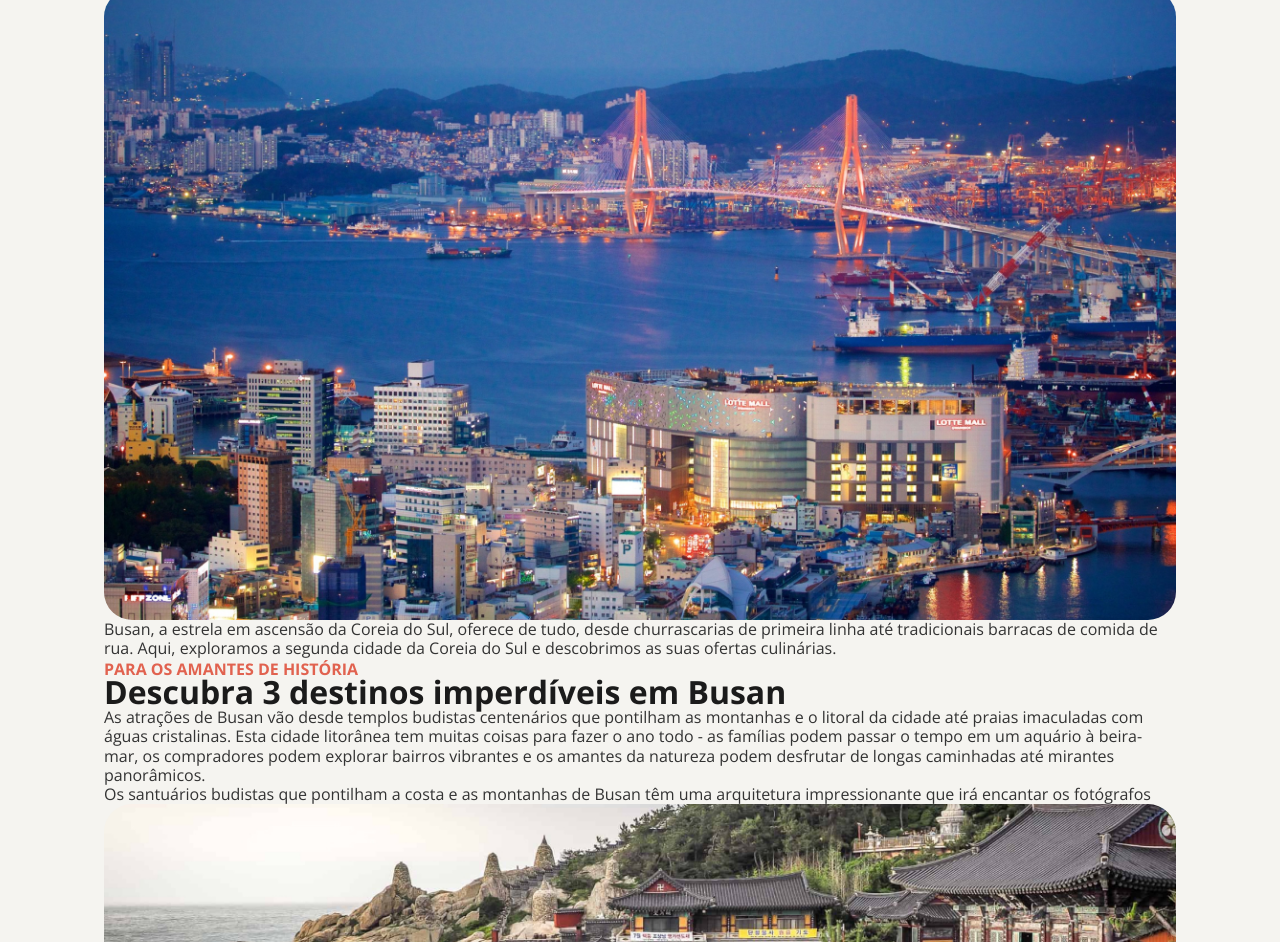
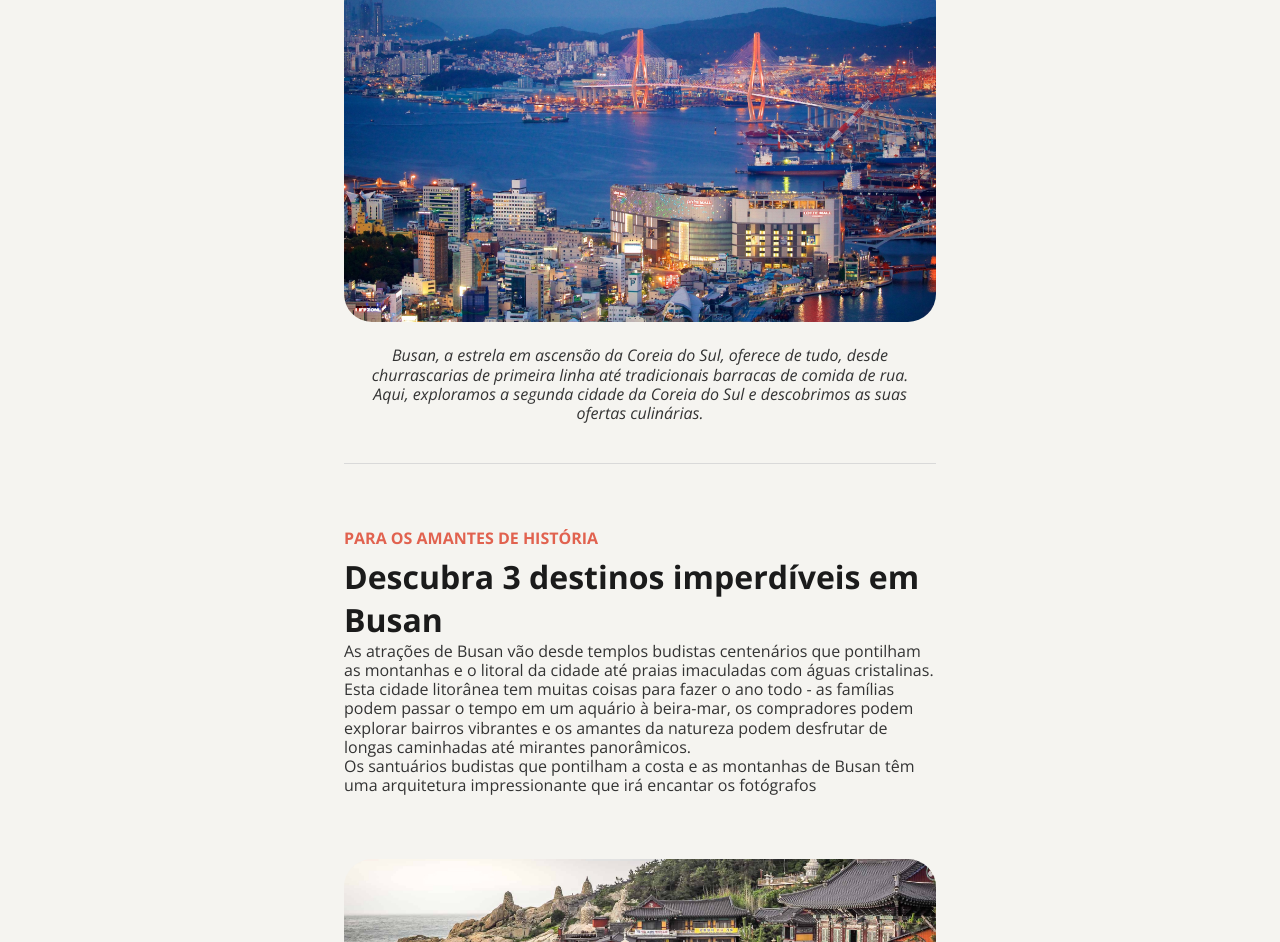
Before and after one commit to CassiaAline/LocalTuristico, a plain HTML site: page index.html in a window 1280 px wide. Shown: the part 230-1172 px from the top of the page. Drawn offline with nearby package versions, Linux system fonts and the light colour scheme.

Commit message:
espaçamentos no css

```diff
--- a/index.html
+++ b/index.html
@@ -23,6 +23,7 @@
         <p class="subtitle">
           Busan, a estrela em ascensão da Coreia do Sul, oferece de tudo, desde churrascarias de primeira linha até tradicionais barracas de comida de rua. Aqui, exploramos a segunda cidade da Coreia do Sul e descobrimos as suas ofertas culinárias.
         </p>
+        <hr>
         <div id ="discover">
         <h4>Para os amantes de história</h4>
         <h2>Descubra 3 destinos imperdíveis em Busan</h2>
@@ -30,7 +31,7 @@
           As atrações de Busan vão desde templos budistas centenários que pontilham as montanhas e o litoral da cidade até praias imaculadas com águas cristalinas. Esta cidade litorânea tem muitas coisas para fazer o ano todo - as famílias podem passar o tempo em um aquário à beira-mar, os compradores podem explorar bairros vibrantes e os amantes da natureza podem desfrutar de longas caminhadas até mirantes panorâmicos.<br>
           Os santuários budistas que pontilham a costa e as montanhas de Busan têm uma arquitetura impressionante que irá encantar os fotógrafos
         </p>
-      </div>
+        </div>
       </section>
       <div id = "temples">
       <section id="temple1">
@@ -39,13 +40,13 @@
         <p>
           O Templo Haedong Yonggungsa é um templo budista localizado no extremo nordeste de Busan. Construído em 1376, é um dos poucos templos na Coreia construídos à beira-mar - você pode desfrutar de vistas do Mar do Leste de um lado e de belas montanhas do outro.
         </p>
-          <br><br>
+          <br>
         <h5>Bom para:</h5>
         <ul class="bluelist">
             <li>História</li>
         </ul>
       </section>
-      <section id="templo2">
+      <section id="temple2">
         <img src="assets/busan-templo2.jpg" alt ="Imagem do Templo Beomeo-sa">
         <h3>2. Templo Beomeo-sa</h3>
         <p>
@@ -57,7 +58,7 @@
             <li>História</li>
         </ul>
       </section>
-      <section id="templo3">
+      <section id="temple3">
         <img src="assets/busan-templo3.jpg" alt ="Imagem do Templo Beomeo-sa">
         <h3>3. Templo Beomeo-sa</h3>
         <p>
@@ -70,6 +71,7 @@
             <li>Famílias</li>
             <li>Orçamento</li>
         </ul>
+        <hr>
       </section>
       <p>
         As melhores coisas para fazer em Busan mostram a reputação da cidade como um importante porto marítimo na Ásia. Frequentemente vista como a essência da Coreia do Sul, você experimentará uma atmosfera única em termos de diversidade étnica e cultural, já que a cidade recebe um público cosmopolita o ano todo.
--- a/style.css
+++ b/style.css
@@ -10,13 +10,14 @@
 
 body{
   background-color: #F5F4F0;
-  color: #333333;
+
 }
 
 #page {
   box-sizing: border-box;
-  width: 1120px;
-  margin: 120px auto 89px;
+  width: 50%;
+  margin-left: auto;
+  margin-right: auto;
 }
 
 img {
@@ -29,27 +30,40 @@ main {
   padding: 24px;
 }
 
-h1, h2, h3 {
-  color: #1B1B1B;
+p{
+  color: #333333;
+  text-align: left;
+  font-size: 16px;
 }
 
-h1, h2 {
-  margin-bottom: 4px;
-  line-height: 150%;
+#discover{
+  margin-bottom: 64px;
+}
+
+hr {
+  border: 0; /* Remove a borda padrão */
+  height: 1px; /* Define a altura da linha */
+  background-color: #D9D9D9; /* Cor da linha */
+  width: 100%; /* Largura da linha */
+  margin: 40px auto; /* Espaçamento em cima e embaixo, centralizando */
 }
 
 h1 {
   line-height: 136%;
   font-size: 36px;
+  margin-bottom: 40px;
 }
 
 h2 {
-  line-height: 75%;
+  line-height: 136%;
   font-size: 32px;
 }
 
 h3 {
   font-size: 28px;
+  margin-top: 30px;
+  margin-bottom: 15px;
+  margin-left: 10px;
 }
 
 h4 {
@@ -58,10 +72,24 @@ h4 {
   font-weight: bold;
   color: #E1624F;
   text-transform: uppercase;
+  margin-top: 64px;
+  margin-bottom: 5px;
 }
 
 h5{
   font-size: 16px;
+}
+
+h1, h2, h3, h5 {
+  color: #1B1B1B;
+}
+
+.subtitle {
+  font-size: 16px;
+  font-style: italic;
+  text-align: center;
+  color: #333333;
+  padding: 24px 20px 00px 20px;
 }
 
 ul{
```
